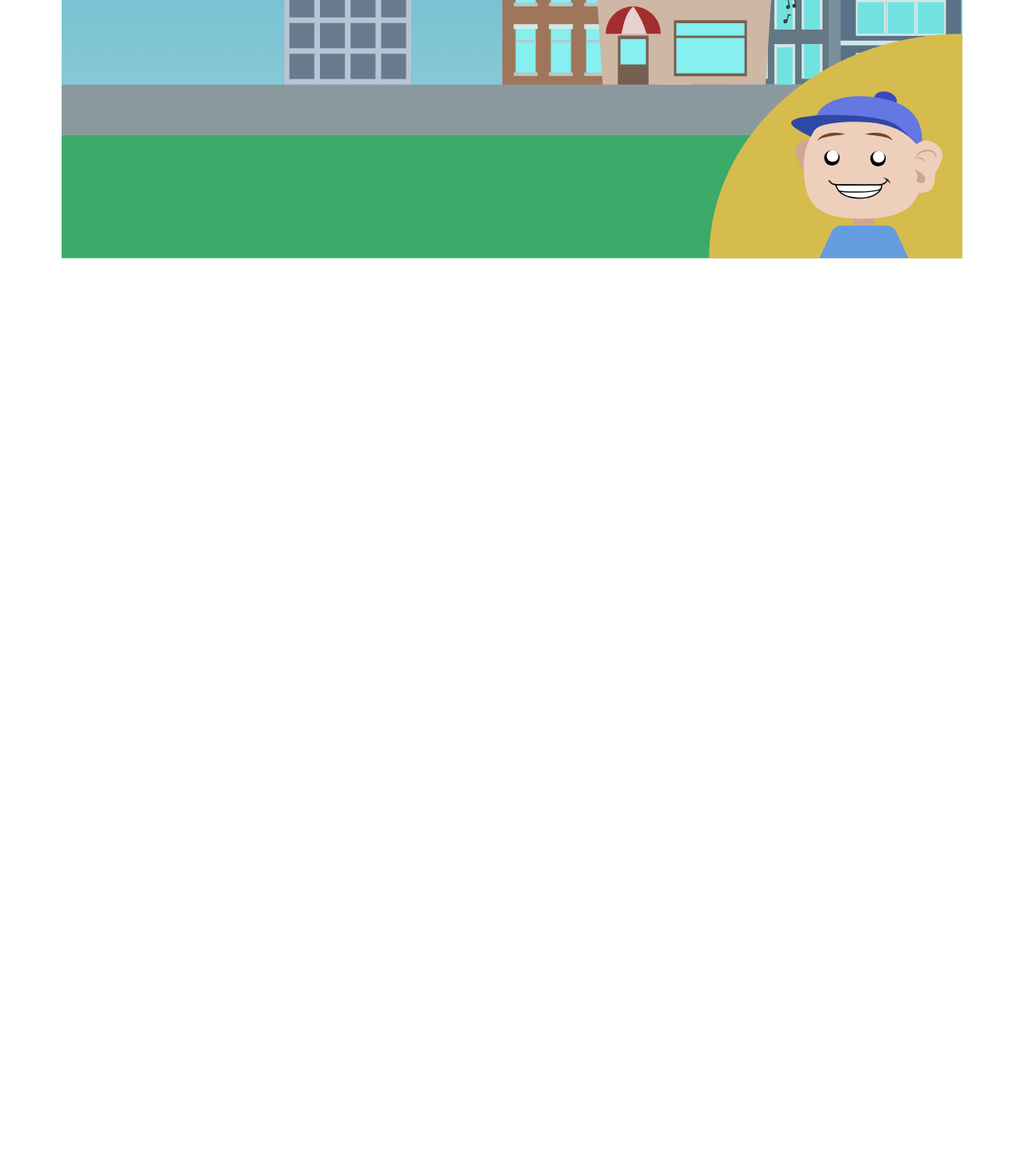
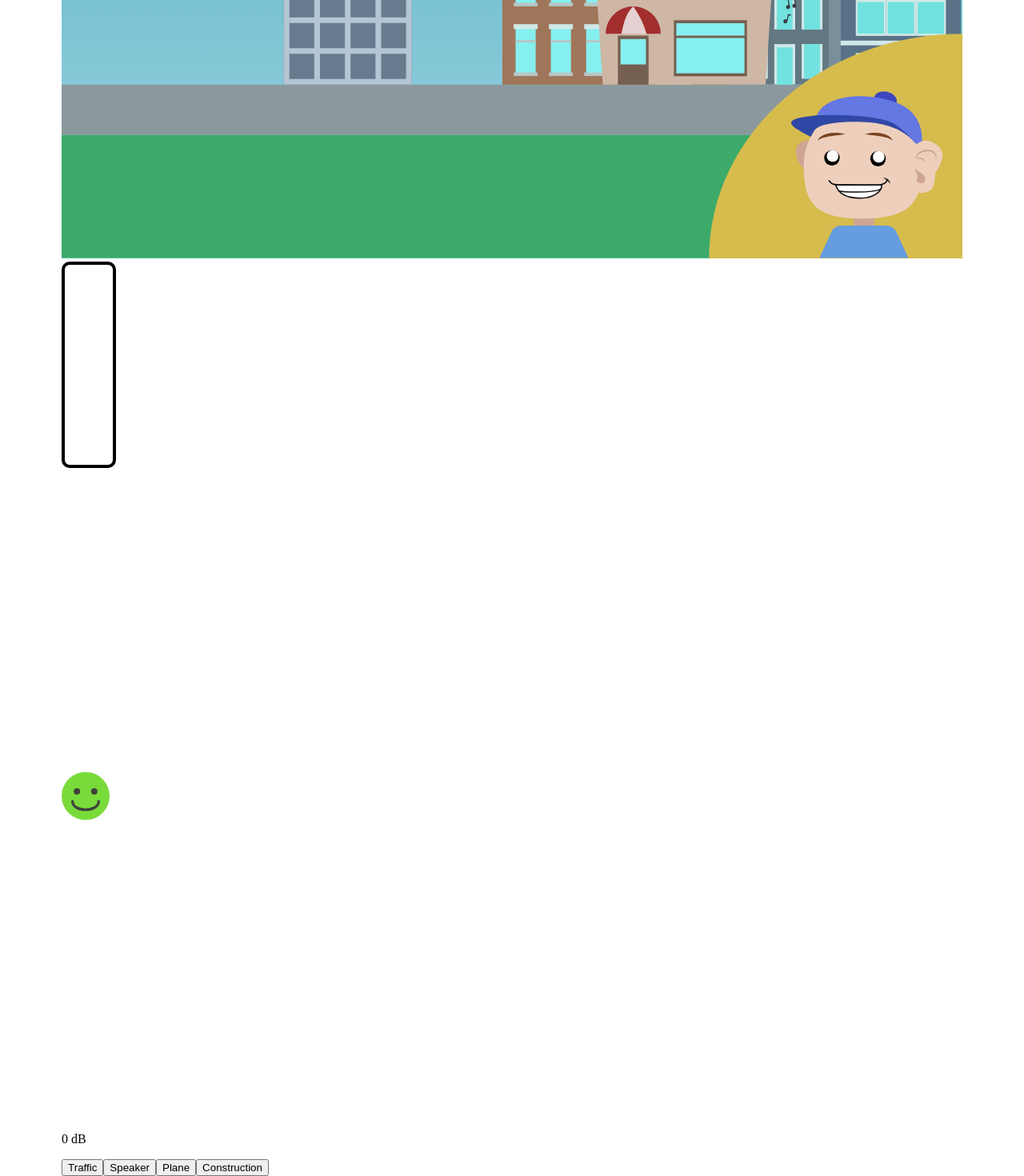
Before and after one commit to JonahEdu/Noise-Pollution, a Next.js app: page / in a window 1280 px wide. Shown: the part 485-1955 px from the top of the page at 80% size. Before the commit the page ends 812 px from the top, so only its background shows below. Built offline with nearby package versions, Linux system fonts and the light colour scheme.

Commit message:
added noise meter component

```diff
--- a/components/BadgeBar.js
+++ b/components/BadgeBar.js
@@ -3,10 +3,7 @@ import Badge from "@/components/Badge";
 export default function BadgeBar(){
   return (
     <div className="badgeBar">
-      <Badge />
-      <Badge />
-      <Badge />
-      <Badge />
+
     </div>
   )
 }
--- a/components/NoiseMeter.js
+++ b/components/NoiseMeter.js
@@ -1,6 +1,84 @@
 "use client"
 
+import { useState } from "react";
 
 export default function NoiseMeter(){
+    const [db, setDb] = useState(0);
 
+    const percent = (db / 110) * 100;
+
+    function setTraffic(){
+        setDb(70);
+    }
+
+    function setSpeaker(){
+        setDb(85);
+    }
+
+    function setPlane(){
+        setDb(100);
+    }
+
+    function setConstruction(){
+        setDb(110);
+    }
+
+    let face = "/images/Happy.svg";
+
+    if (db >= 110){
+        face = "/images/Aggravated.svg";
+    }
+    else if (db>= 100){
+        face = "/images/Frustrated.svg";
+    }
+    else if (db >= 85){
+        face = "/images/Unhappy.svg";
+    }
+    else if (db >= 70){
+        face = "/images/Neutral.svg";
+    }
+
+    return(
+        <div>
+            <div
+                className="meterContainer"
+                style={{
+                    width: "60px",
+                    height: "250px",
+                    border: "4px solid black",
+                    borderRadius: "10px",
+                    position: "relative",
+                    overflow: "hidden"
+                }}
+            >
+                <div
+                    className="meterFill"
+                    style={{
+                        position: "absolute",
+                        bottom: 0,
+                        width: "100%",
+                        height: `${percent}%`,
+                        background: "linear-gradient(to top, #4CAF50 0%, #FFD54F 50%, #F44336 100%)",
+                        transition: "height 0.5s ease"
+                    }}
+                />
+            </div>
+
+            <img
+                src={face}
+                alt="noise level face"
+                style={{
+                    width: "60px",
+                    marginTop: "10px"
+                }}
+            />
+
+            <p>{db} dB</p>
+
+            <button onClick={setTraffic}>Traffic</button>
+            <button onClick={setSpeaker}>Speaker</button>
+            <button onClick={setPlane}>Plane</button>
+            <button onClick={setConstruction}>Construction</button>
+        </div>
+    )
 }
```
Also changed, not shown: app/globals.css (line endings or trailing spaces).
